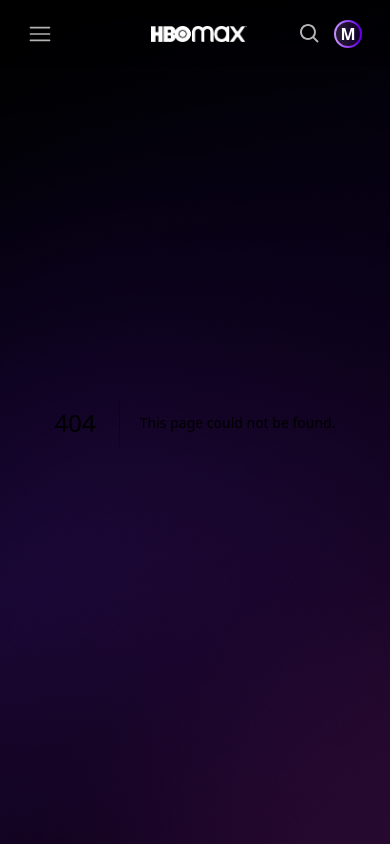
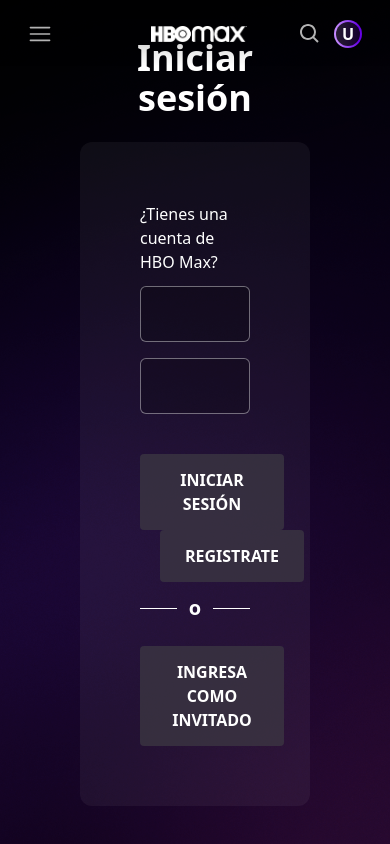
Before and after one commit to MartinMorici/hbomax-clon-nextjs, a Next.js app: page /login in a window 390 px wide. Before the commit this address had no page. Shown: the top 844 px of the page. Built offline with nearby package versions, Linux system fonts and the light colour scheme; no server answers; sample sign-in values are in the browser's storage.

Commit message:
auth con firebase, falta responsive

```diff
--- a/components/Footer.js
+++ b/components/Footer.js
@@ -4,10 +4,10 @@
   return (
     <footer className="py-16 text-gray-400 px-[28px] sm:px-[36px] md:px-[48px] lg:px-[60px] flex justify-between flex-wrap gap-6 sm:gap-0">
         <div className="flex gap-6 mt-auto">
-            <FaYoutube className="w-4 h-4"/>
-            <FaTwitter className="w-4 h-4"/>
-            <FaFacebookF className="w-4 h-4"/>
-            <FaInstagram className="w-4 h-4"/>
+            <FaYoutube className="w-4 h-4 cursor-pointer"/>
+            <FaTwitter className="w-4 h-4 cursor-pointer"/>
+            <FaFacebookF className="w-4 h-4 cursor-pointer"/>
+            <FaInstagram className="w-4 h-4 cursor-pointer"/>
         </div>
 
         <div className="text-[12px] md:text-sm ">
--- a/components/Header.js
+++ b/components/Header.js
@@ -3,12 +3,26 @@
 import { BiSearch } from 'react-icons/bi';
 import { RiCloseFill } from 'react-icons/ri';
 import Logo from '../public/logo.png';
-import { useEffect, useState } from 'react';
+import { useContext, useEffect, useState } from 'react';
 import Link from 'next/link';
+import { signOut } from 'firebase/auth';
+import { auth } from '../firebase';
+import { AppContext } from '@/context/AppContext';
 
 const Header = () => {
   const [isScrolled, setIsScrolled] = useState(false);
   const [navIsOpen, setNavIsOpen] = useState(false);
+
+  const context = useContext(AppContext)
+
+  const desloguear = () => {
+    signOut(auth).then(() => {
+      console.log('deslogueo');
+    }).catch((error) => {
+      console.log(error);
+    });
+  }
+
 
   useEffect(() => {
     const handleScroll = () => {
@@ -28,6 +42,7 @@
 
   return (
     <>
+      { context.currentUser ? <>
         <header className={`py-5 px-[28px] sm:px-[36px] md:px-[48px] lg:px-[60px]  text-[#ffffffb3] z-10 font-bold flex justify-between items-center fixed w-full transition-all duration-500 ${isScrolled ? 'bg-[#0f0f0ffa]' : 'bg-headerGradient'} select-none`}>
           <div className='flex items-center gap-6'>
             <RxHamburgerMenu className='w-6 h-6 cursor-pointer' onClick={() => setNavIsOpen(!navIsOpen)}/>
@@ -38,26 +53,23 @@
               <div className='hidden md:block link-menu'>Series</div>
             </Link>
           </div>
-
           <Link href='/'>
             <Image src={Logo} alt='Logo HBO Max' className='h-4 w-24 md:w-[134px] md:h-[23px] cursor-pointer'/>
           </Link>
-
           <div className='flex items-center gap-3'>
             <BiSearch className='w-6 h-6 cursor-pointer' />
             <div className='flex items-center'>
               <div className='w-7 h-7 md:w-[38px] md:h-[38px]  rounded-full bg-profile font-semibold relative cursor-pointer '>
-              <div className=' text-white absolute w-[24px] h-[24px] md:w-[34px] md:h-[34px] rounded-full bg-[#000000cc] top-1/2 left-1/2 transform -translate-x-1/2 -translate-y-1/2 text-center flex items-center justify-center'>
-                M
+                <div className=' text-white absolute w-[24px] h-[24px] md:w-[34px] md:h-[34px] uppercase rounded-full bg-[#000000cc] top-1/2 left-1/2 transform -translate-x-1/2 -translate-y-1/2 text-center flex items-center justify-center'>
+                  {context.currentUser.email.substring(0,1)}
                 </div>
               </div>
-            <div className='hidden md:block ml-2 hover:font-bold hover:text-white cursor-pointer'>
-              Martín
+              <div onClick={desloguear} className='hidden md:block ml-2 hover:font-bold hover:text-white cursor-pointer capitalize'>
+                {context.currentUser.email.substring(0, context.currentUser.email.indexOf('@'))}
               </div>
             </div>
           </div>
         </header>
-
         <aside className={`fixed inset-0 h-screen text-white bg-[#000000b3] transition-all duration-100  ${navIsOpen ? 'opacity-100 z-[12] block' : 'opacity-0 -z-20  '}`}>
           <div className={`py-5 px-[36px] md:px-[60px]  h-screen w-fit bg-[#0f0f0f] transition-all duration-100  ${navIsOpen ? 'translate-x-[0%]' : 'translate-x-[-10%] '}`}>
             <nav className=' w-56 md:w-72 h-screen'>
@@ -81,6 +93,7 @@
             </nav>
           </div>
         </aside>
+      </> : null}
     </>
   );
 };
--- a/components/Layout.js
+++ b/components/Layout.js
@@ -1,3 +1,4 @@
+
 import Footer from './Footer'
 import Header from './Header'
 
--- /dev/null
+++ b/context/AppContext.js
@@ -0,0 +1,31 @@
+import { auth } from "../firebase"
+import { onAuthStateChanged } from "firebase/auth"
+import { useRouter } from "next/router"
+import React, { useEffect, useState } from "react"
+
+
+export const AppContext = React.createContext()
+
+const AppProvider = ({children}) => {
+    const router = useRouter()
+    const [currentUser, setCurrentUser] = useState(null)
+
+    useEffect(() => {
+      onAuthStateChanged(auth,(user) => {
+        if (user) {
+            console.log(user);
+            setCurrentUser(user)
+        } else{
+            setCurrentUser(null)
+            router.push('/login')
+        }
+      })
+    }, [auth])
+
+
+    return (
+      <AppContext.Provider value={{currentUser}}>{children}</AppContext.Provider>
+    )
+  }
+
+  export default AppProvider;
--- /dev/null
+++ b/firebase.js
@@ -0,0 +1,25 @@
+// Import the functions you need from the SDKs you need
+import { initializeApp, getApp, getApps } from 'firebase/app';
+import { getFirestore } from 'firebase/firestore';
+import { getAuth } from 'firebase/auth';
+
+// TODO: Add SDKs for Firebase products that you want to use
+// https://firebase.google.com/docs/web/setup#available-libraries
+
+// Your web app's Firebase configuration
+const firebaseConfig = {
+  apiKey: 'AIzaSyCaxIdZFJoy-7ovLkpYnrrcgXHSGmJAIxE',
+  authDomain: 'hbo-clone-897cb.firebaseapp.com',
+  projectId: 'hbo-clone-897cb',
+  storageBucket: 'hbo-clone-897cb.appspot.com',
+  messagingSenderId: '1096160028788',
+  appId: '1:1096160028788:web:d04c80d13097851166c921',
+};
+
+// Initialize Firebase
+const app = !getApps().length ? initializeApp(firebaseConfig) : getApp();
+const db = getFirestore();
+const auth = getAuth();
+
+export default app;
+export { auth, db };
--- a/package.json
+++ b/package.json
@@ -12,6 +12,7 @@
     "@next/font": "13.1.2",
     "eslint": "8.32.0",
     "eslint-config-next": "13.1.2",
+    "firebase": "^9.16.0",
     "next": "13.1.2",
     "react": "18.2.0",
     "react-dom": "18.2.0",
--- a/pages/_app.js
+++ b/pages/_app.js
@@ -1,12 +1,15 @@
 import 'slick-carousel/slick/slick.css';
 import 'slick-carousel/slick/slick-theme.css';
-import '@/styles/globals.css';
-import Layout from '@/components/Layout';
+import '../styles/globals.css';
+import Layout from '../components/Layout';
+import AppProvider from '../context/AppContext';
 
 export default function App({ Component, pageProps }) {
   return (
-    <Layout>
-      <Component {...pageProps} />
-    </Layout>
+    <AppProvider>
+      <Layout>
+        <Component {...pageProps} />
+      </Layout>
+    </AppProvider>
   );
 }
--- a/pages/index.js
+++ b/pages/index.js
@@ -2,7 +2,6 @@
 import Row from '@/components/Row';
 import requests from '@/utils/requests';
 import Head from 'next/head';
-import Image from 'next/image';
 
 
 export default function Home({ popularMovies, forYou, bestMovies, popularTV }) {
@@ -10,7 +9,7 @@
   return (
     <>
       <Head>
-        <title>HBOMax</title>
+        <title>HBO Max</title>
         <meta name='description' content='Desarrollado por Martín Morici' />
         <meta name='viewport' content='width=device-width, initial-scale=1' />
         <link rel='icon' href='/favicon.ico' />
@@ -20,7 +19,7 @@
 
       <Row titulo={'Solo para ti'} movies={forYou} gradient={true} slides={5}/>
       {/* Mi lista */}
-      <Row titulo={'Mejor valoradas'} best={true} movies={bestMovies} slides={5}/>
+      <Row titulo={'Mejor valoradas'} movies={bestMovies} best={true}  slides={5}/>
       <Row titulo={'Explora por género'} gradient={false} genero={true} slides={8}/>
       <Row tendencia={true} tvshow={true} movies={popularTV.slice(0,10)} slides={4}/>
     </>
--- /dev/null
+++ b/pages/login.js
@@ -0,0 +1,78 @@
+import React, { useState } from 'react'
+import { createUserWithEmailAndPassword, signInWithEmailAndPassword } from "firebase/auth";
+import { auth } from '../firebase';
+import { useRouter } from 'next/router';
+
+const Login = () => {
+    const [registrate, setRegistrate] = useState(false)
+    const [email, setEmail] = useState('')
+    const [password, setPassword] = useState('')
+    const router = useRouter()
+
+    const signUp = () => {
+        createUserWithEmailAndPassword(auth,email,password).then((userCredential) => {
+            router.push('/')
+          })
+          .catch((error) => {
+            const errorCode = error.code;
+            const errorMessage = error.message;
+          });
+    }
+
+    const signIn = (e) => {
+        e.preventDefault()
+        signInWithEmailAndPassword(auth, email, password)
+            .then((userCredential) => {
+                router.push('/')
+            })
+            .catch((error) => {
+                const errorCode = error.code;
+                const errorMessage = error.message;
+            });
+    }
+    const signInGuest = (e) => {
+        e.preventDefault()
+        signInWithEmailAndPassword(auth, 'invitado@gmail.com', 'invitado')
+            .then((userCredential) => {
+                router.push('/')
+            })
+            .catch((error) => {
+                const errorCode = error.code;
+                const errorMessage = error.message;
+            });
+    }
+
+    const registro = (e) => {
+        e.preventDefault()
+        if (registrate) {
+            signUp()
+        } else{
+            setRegistrate(true)
+        }
+    }
+
+return (
+    <main className='text-white px-20 h-screen flex items-center justify-center '>
+        <div className='w-full'>
+            <h1 className='text-center text-white text-4xl font-semibold mb-6'>{ !registrate ? 'Iniciar sesión' : 'Registrate'}</h1>
+            <form action="" className='flex flex-col p-[60px] max-w-[1200px] mx-auto bg-[#dddddd0f] rounded-xl'>
+                <h2 className='mb-3 md:text-lg'>{!registrate ? '¿Tienes una cuenta de HBO Max?' : 'Crea tu cuenta en HBO Max!'}</h2>
+                <input className='text-lg mb-4 h-[56px] rounded-md outline-none bg-[#00000033] border-[#ffffff66] border pl-3 focus:border-[white]' type="email" value={email} onChange={ (e) => setEmail(e.target.value)} />
+                <input className='text-lg  h-[56px] rounded-md outline-none bg-[#00000033] border-[#ffffff66] border pl-3 focus:border-[white]' type="password" value={password} onChange={(e) => setPassword(e.target.value) }  />
+                <div className='mt-10'>
+                    { registrate ? null :<button type='submit' className='boton' onClick={signIn}> INICIAR SESIÓN</button>}
+                    <button className={`boton ${registrate ? '' : 'ml-5' }`} onClick={registro}> REGISTRATE</button>
+                </div>
+                <div className='flex items-center justify-center my-3'>
+                    <div className=' h-[1px] bg-white w-full'></div><span className='font-semibold px-3 text-xl'>o</span><div className='h-[1px] bg-white w-full'></div>
+                </div>
+                <button className={`boton mt-3`} onClick={signInGuest}>INGRESA COMO INVITADO</button>
+
+
+            </form>
+        </div>
+    </main>
+  )
+}
+
+export default Login
--- a/styles/globals.css
+++ b/styles/globals.css
@@ -10,7 +10,7 @@
       @apply cursor-pointer hover:font-bold hover:text-white;
     }
     .boton{
-      @apply px-[20px] bg-[#3e3b44b3] min-h-[4px] min-w-[144px] py-[12px] rounded-[4px] hover:border-[#663399] hover:border-2 hover:bg-black font-semibold
+      @apply px-[20px] bg-[#3e3b44b3] min-h-[4px] min-w-[144px] py-[12px] rounded-[4px] border-2 border-transparent hover:border-[#663399] hover:border-2 hover:bg-black font-semibold
     }
 
 }
```
Also changed, not shown: 1 other file (tests, documents, lock files or other folders). Lines whose indentation alone changed are shown as unchanged.
